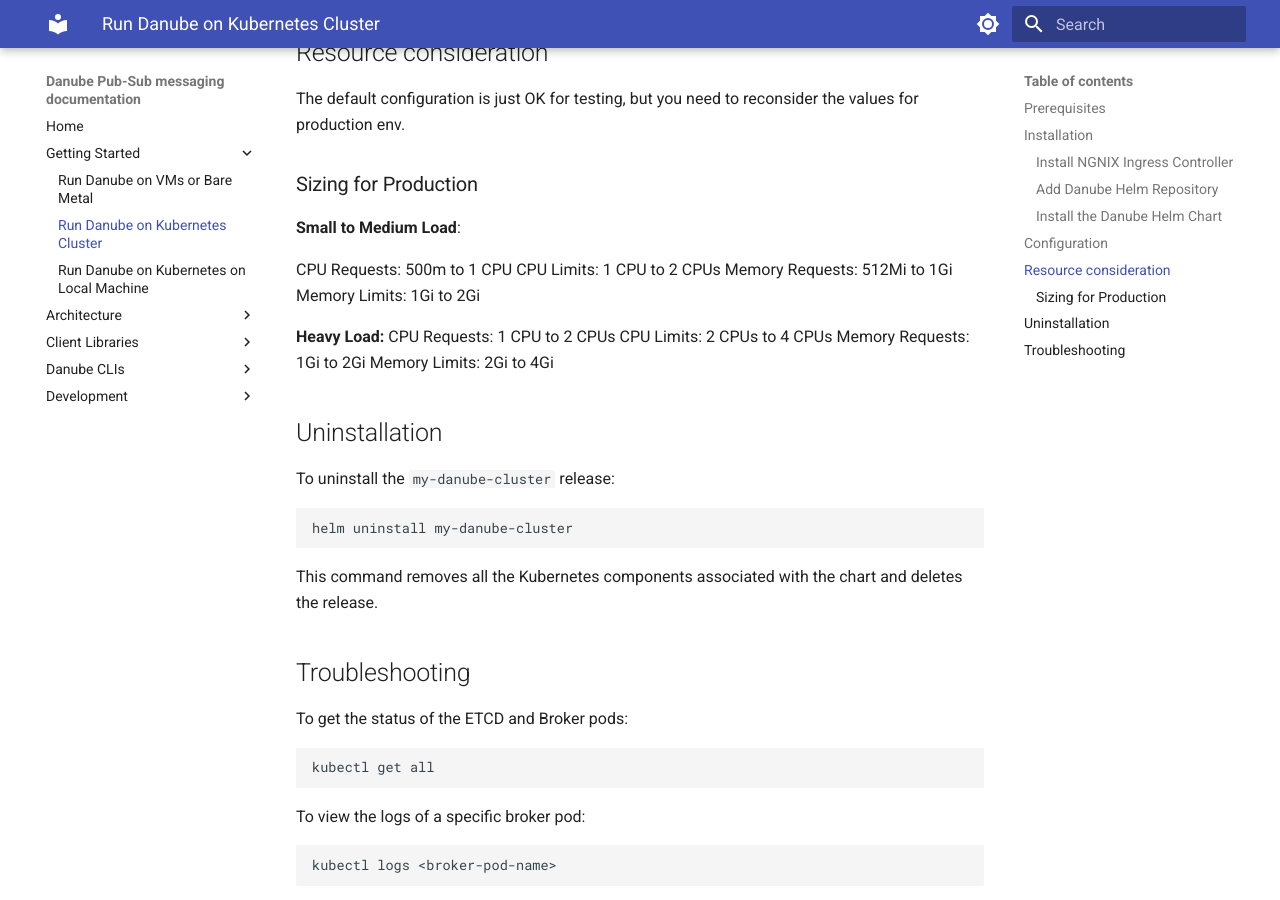
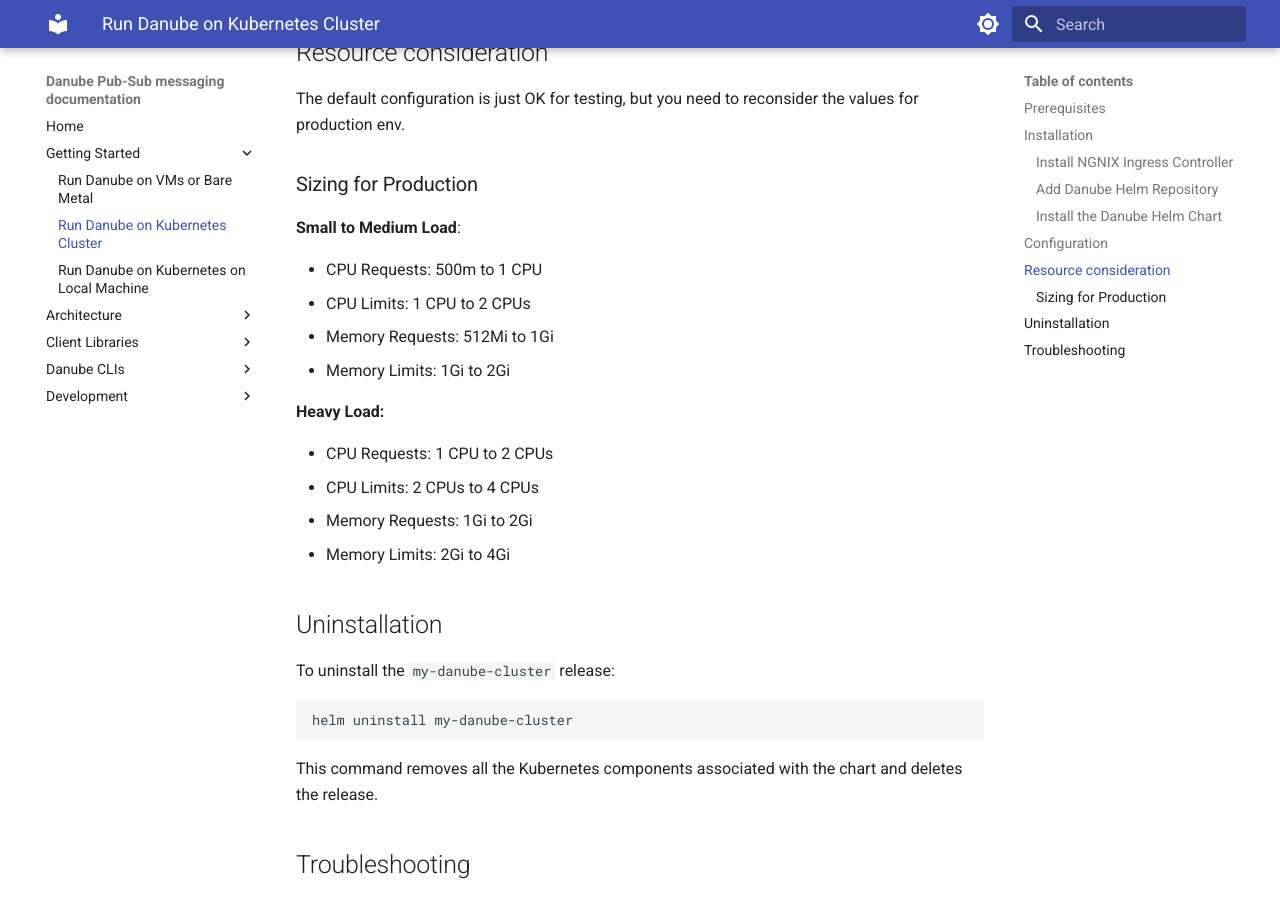
Before and after one commit to danube-messaging/danube_docs, an MkDocs documentation site: the page built from docs/getting_started/Danube_on_k8s_helm.md, in a window 1280 px wide and 900 px high, scrolled down 1859 px. Built offline with MkDocs 1.6.1 and Material for MkDocs 9.7.7, drawn with Linux system fonts in a browser that asks for light colours.

Commit message:
small format issue

```diff
--- a/docs/getting_started/Danube_on_k8s_helm.md
+++ b/docs/getting_started/Danube_on_k8s_helm.md
@@ -76,16 +76,17 @@
 
 **Small to Medium Load**:
 
-CPU Requests: 500m to 1 CPU
-CPU Limits: 1 CPU to 2 CPUs
-Memory Requests: 512Mi to 1Gi
-Memory Limits: 1Gi to 2Gi
+- CPU Requests: 500m to 1 CPU
+- CPU Limits: 1 CPU to 2 CPUs
+- Memory Requests: 512Mi to 1Gi
+- Memory Limits: 1Gi to 2Gi
 
 **Heavy Load:**
-CPU Requests: 1 CPU to 2 CPUs
-CPU Limits: 2 CPUs to 4 CPUs
-Memory Requests: 1Gi to 2Gi
-Memory Limits: 2Gi to 4Gi
+
+- CPU Requests: 1 CPU to 2 CPUs
+- CPU Limits: 2 CPUs to 4 CPUs
+- Memory Requests: 1Gi to 2Gi
+- Memory Limits: 2Gi to 4Gi
 
 ## Uninstallation
 
```
Also changed, not shown: docs/getting_started/Danube_local_machine_k8s.md (+9 -8 lines).
